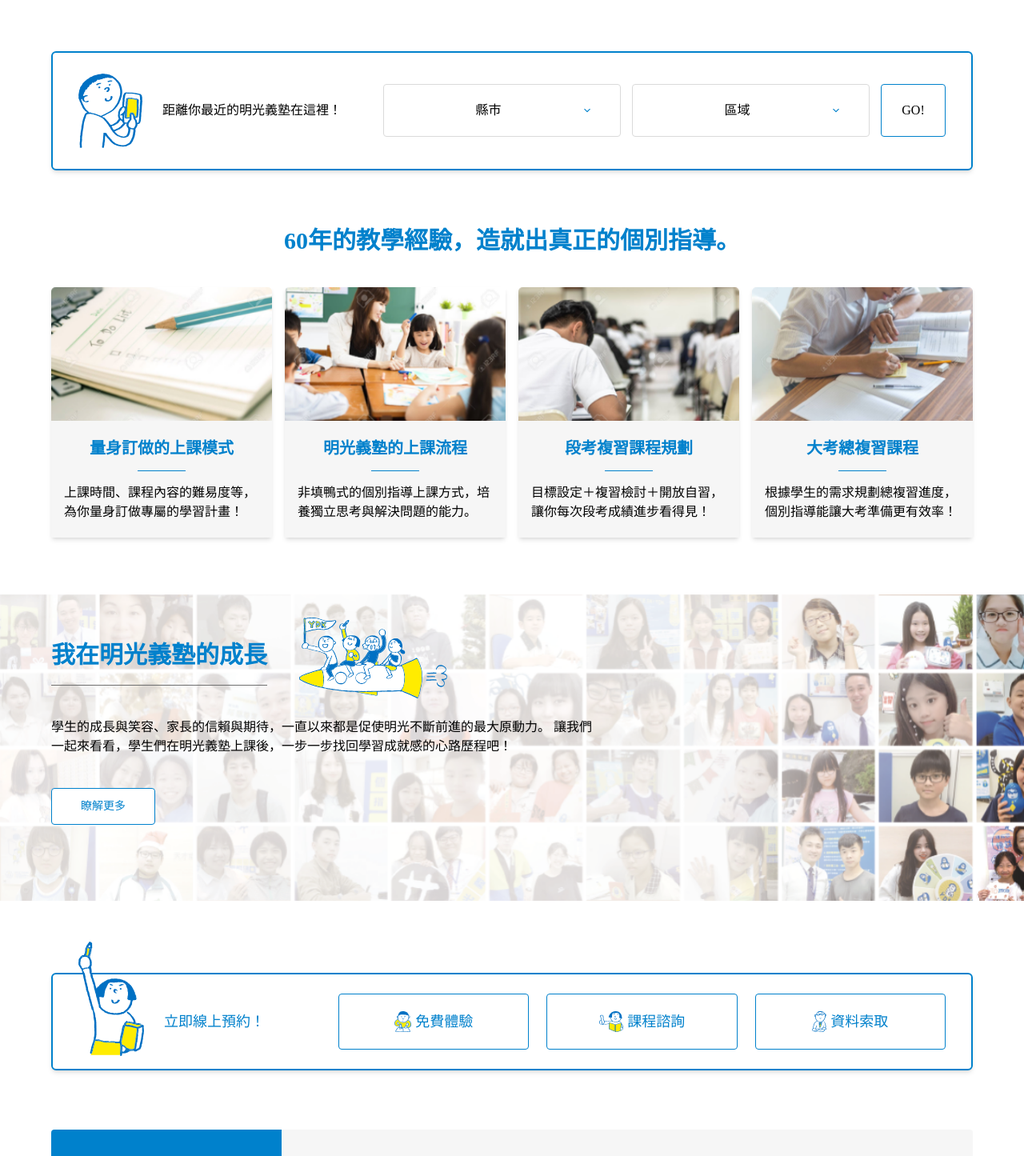
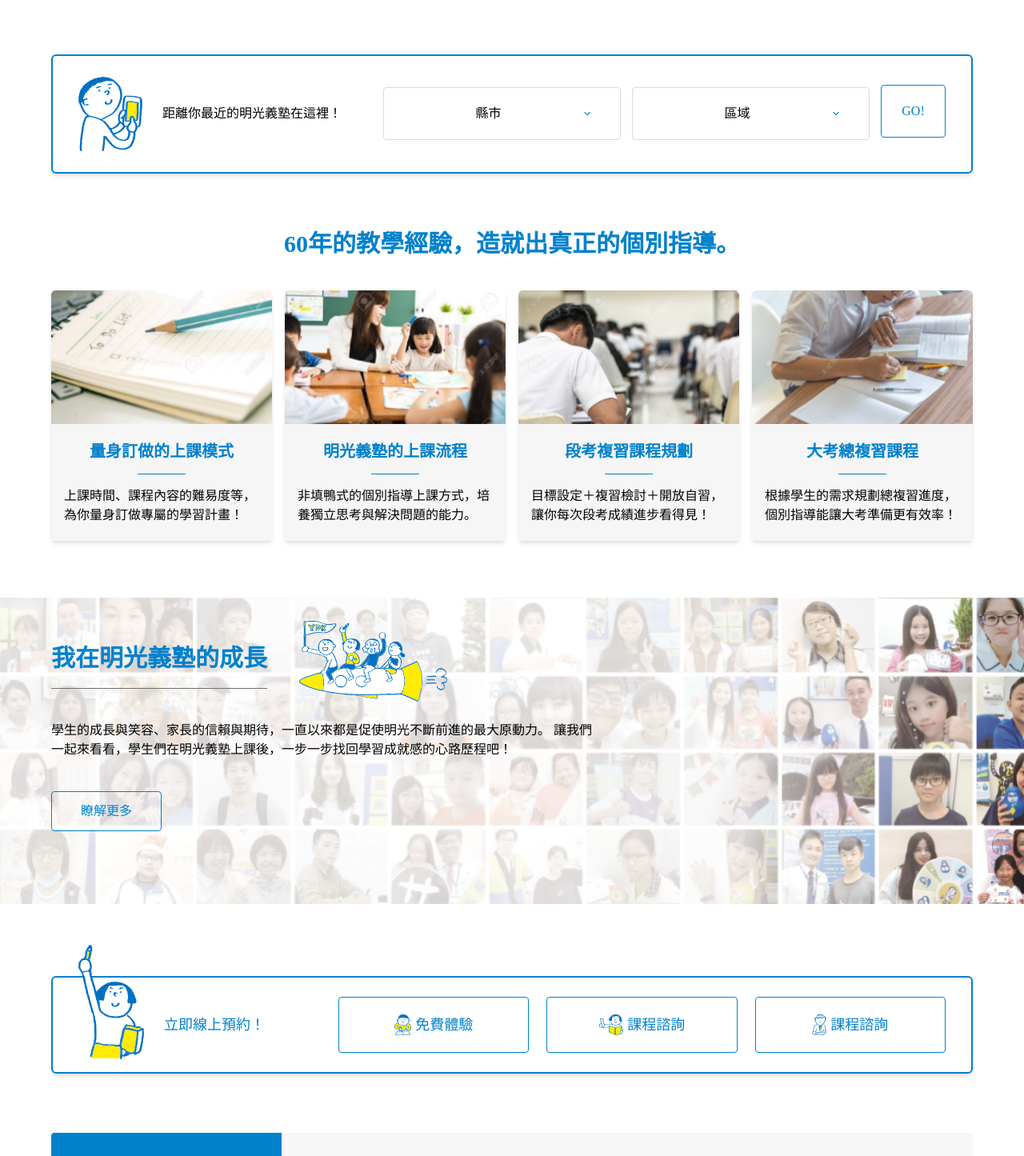
Before and after one commit to RhinoLee/edu_web, a Vue app: page / in a window 1280 px wide. Shown: the part 1279-2724 px from the top of the page at 80% size. Built offline with nearby package versions, Linux system fonts and the light colour scheme; a web font is replaced by a local one.

Commit message:
button animation

```diff
--- /dev/null
+++ b/src/components/Common/LinkButton.vue
@@ -0,0 +1,79 @@
+<script setup>
+import { onMounted, reactive } from "vue"
+const props = defineProps({
+  btnClass: {
+    type: Array
+  },
+  btnLink: {
+    type: String
+  },
+  icon: {
+    type: String
+  },
+  iconClass: {
+    type: Array
+  }
+})
+
+const activeStyle = reactive({ style: {} })
+
+function buttonEnter(e) {
+
+  activeStyle.style = {}
+
+  const enterX = Math.round((e.layerX / e.target.offsetWidth) * 100)
+  const enterY = Math.round((e.layerY / e.target.offsetHeight) * 100)
+
+  setTimeout(() => {
+    activeStyle.style = {
+      width: "600px",
+      height: "600px",
+      left: enterX + '%',
+      top: enterY + '%',
+    }
+  }, 10)
+}
+
+function buttonLeave(e) {
+  const leaveX = Math.round((e.layerX / e.target.offsetWidth) * 100)
+  const leaveY = Math.round((e.layerY / e.target.offsetHeight) * 100)
+
+  activeStyle.style = {
+    width: "0px",
+    height: "0px",
+    left: leaveX + '%',
+    top: leaveY + '%',
+  }
+}
+
+</script>
+<template>
+  <!-- with icon -->
+  <a v-if="icon" @mouseenter="buttonEnter" @mouseleave="buttonLeave" :href="btnLink" :class="btnClass"
+    class="relative flex justify-center items-center border border-edu-blue rounded overflow-hidden z-10">
+    <div :class="iconClass"><img class="block h-full" :src="icon">
+    </div>
+    <p class="text-edu-blue text-base xl:text-lg">
+      <slot></slot>
+    </p>
+    <div
+      class="absolute block w-0 h-0 -translate-x-1/2 -translate-y-1/2 transition-all duration-500 bg-edu-yellow z-[-1] rounded-full"
+      :style="activeStyle.style">
+    </div>
+  </a>
+
+  <!-- without icon -->
+  <a v-else @mouseenter="buttonEnter" @mouseleave="buttonLeave" :href="btnLink" :class="btnClass" class="relative inline-block border border-edu-blue rounded text-edu-blue overflow-hidden z-10
+
+    ">
+    <slot></slot>
+    <div
+      class="absolute block w-0 h-0 -translate-x-1/2 -translate-y-1/2 transition-all duration-500 bg-edu-yellow z-[-1] rounded-full"
+      :style="activeStyle.style">
+    </div>
+  </a>
+</template>
+
+
+<style scoped>
+</style>
--- a/src/components/Home/Admissions.vue
+++ b/src/components/Home/Admissions.vue
@@ -1,3 +1,6 @@
+<script setup>
+import LinkButton from "@/components/Common/LinkButton.vue"
+</script>
 <template>
   <div class="bg-edu-bg">
     <div class="flex flex-col md:flex-row">
@@ -10,7 +13,7 @@
       ">
         <p class="text-edu-text">承襲日本明光義塾60年的個別指導教學經驗，明光義塾自2016年開始在台灣開設教室以來，至今足跡已遍佈全台北中南地區，教室數更達80餘間，正式成為教學經驗、教室數量、學生人數皆台灣第一的個別指導。 未來也將不斷邁進，期待自立學習的種子能在每位孩子的學習路上萌芽。</p>
         <div class="flex mt-[20px] justify-end">
-          <button class="py-3 px-9 text-sm text-edu-blue bg-white border border-edu-blue rounded">瞭解更多</button>
+          <LinkButton :btnClass="['px-9', 'py-3']" btnLink="#">瞭解更多</LinkButton>
         </div>
       </div>
     </div>
--- a/src/components/Home/Appointment.vue
+++ b/src/components/Home/Appointment.vue
@@ -1,3 +1,9 @@
+<script setup>
+import LinkButton from "@/components/Common/LinkButton.vue"
+import icon_free from "@/assets/images/icon/icon_free.svg"
+import icon_class from "@/assets/images/icon/icon_class.svg"
+import icon_info from "@/assets/images/icon/icon_info.svg"
+</script>
 <template>
   <div class="mb-[74px]">
     <div class="container">
@@ -5,39 +11,25 @@
         class="relative flex flex-wrap justify-center items-center w-full border-2 border-edu-blue rounded-md pt-[24px] pb-[24px] pl-[22px] pr-[22px] xl:pl-[32px] xl:pr-[32px] shadow-md">
         <div class="w-[100%] lg:w-[30%] flex items-center">
           <div class="relative w-[82px]">
-            <div class="absolute w-[82px] left-0 -top-[130px] lg:-top-[100px]"><img class="w-full" src="@/assets/images/image/img_reserve.svg" alt=""></div>
+            <div class="absolute w-[82px] left-0 -top-[130px] lg:-top-[100px]"><img class="w-full"
+                src="@/assets/images/image/img_reserve.svg" alt=""></div>
           </div>
-          <h3
-            class="pl-[25px] text-sm text-edu-blue fonr-bold text-right sm:text-base xl:text-lg">
+          <h3 class="pl-[25px] text-sm text-edu-blue fonr-bold text-right sm:text-base xl:text-lg">
             立即線上預約！</h3>
         </div>
-        <div class="w-[100%] lg:w-[70%] grid grid-cols-1 gap-y-[18px] md:grid-cols-3 md:gap-y-0 gap-x-[22px] mt-[20px] lg:mt-0 lg:flex-1">
+        <div
+          class="w-[100%] lg:w-[70%] grid grid-cols-1 gap-y-[18px] md:grid-cols-3 md:gap-y-0 gap-x-[22px] mt-[20px] lg:mt-0 lg:flex-1">
           <div>
-            <a href="#"
-              class="flex justify-center items-center px-[38px] py-[20px] border border-edu-blue rounded hover:bg-edu-yellow">
-              <div class="h-[26px] mr-[5px]"><img class="block h-full" src="@/assets/images/icon/icon_free.svg"
-                  alt="免費體驗">
-              </div>
-              <p class="text-edu-blue text-base xl:text-lg">免費體驗</p>
-            </a>
+            <LinkButton btnLink="#" :icon="icon_free" :iconClass="['h-[26px]', 'mr-[5px]']"
+              :btnClass="['px-[38px]', 'py-[20px]']">免費體驗</LinkButton>
           </div>
           <div>
-            <a href="#"
-              class="flex justify-center items-center px-[38px] py-[20px] border border-edu-blue rounded hover:bg-edu-yellow">
-              <div class="h-[26px] mr-[5px]"><img class="block h-full" src="@/assets/images/icon/icon_class.svg"
-                  alt="課程諮詢">
-              </div>
-              <p class="text-edu-blue text-base xl:text-lg">課程諮詢</p>
-            </a>
+            <LinkButton btnLink="#" :icon="icon_class" :iconClass="['h-[26px]', 'mr-[5px]']"
+              :btnClass="['px-[38px]', 'py-[20px]']">課程諮詢</LinkButton>
           </div>
           <div>
-            <a href="#"
-              class="flex justify-center items-center px-[38px] py-[20px] border border-edu-blue rounded hover:bg-edu-yellow">
-              <div class="h-[26px] mr-[5px]"><img class="block h-full" src="@/assets/images/icon/icon_info.svg"
-                  alt="資料索取">
-              </div>
-              <p class="text-edu-blue text-base xl:text-lg">資料索取</p>
-            </a>
+            <LinkButton btnLink="#" :icon="icon_info" :iconClass="['h-[26px]', 'mr-[5px]']"
+              :btnClass="['px-[38px]', 'py-[20px]']">課程諮詢</LinkButton>
           </div>
         </div>
       </div>
--- a/src/components/Home/Growing.vue
+++ b/src/components/Home/Growing.vue
@@ -1,3 +1,6 @@
+<script setup>
+import LinkButton from "@/components/Common/LinkButton.vue"
+</script>
 <template>
   <div class="w-full mb-[90px] h-[350px] xl:h-0 xl:pt-[30%] bg-growing bg-no-repeat bg-cover relative 2xl:pt-[400px]">
     <div class="absolute top-1/2 left-1/2 -translate-y-1/2  -translate-x-1/2 container
@@ -15,7 +18,7 @@
         </div>
         <p>學生的成長與笑容、家長的信賴與期待，一直以來都是促使明光不斷前進的最大原動力。 讓我們一起來看看，學生們在明光義塾上課後，一步一步找回學習成就感的心路歷程吧！</p>
         <div class="flex mt-[20px] xl:mt-[40px]">
-          <button class="py-3 px-9 text-sm text-edu-blue bg-white border border-edu-blue rounded">瞭解更多</button>
+          <LinkButton :btnClass="['px-9', 'py-3']" btnLink="#">瞭解更多</LinkButton>
         </div>
       </div>
     </div>
--- a/src/components/Home/Location.vue
+++ b/src/components/Home/Location.vue
@@ -1,3 +1,6 @@
+<script setup>
+import LinkButton from "@/components/Common/LinkButton.vue"
+</script>
 <template>
   <div class="pt-[70px]">
     <div class="container">
@@ -26,8 +29,8 @@
               <option value="">區域</option>
             </select>
           </div>
-          <div class="w-[100%] sm:w-[12%] sm:ml-[14px]">
-            <button class="w-[100%] mt-[20px] px-[16px] py-[16px] sm:mt-0 sm:px-[20px] sm:py-[20px] border border-edu-blue rounded">GO!</button>
+          <div class="w-[100%] sm:w-[12%] sm:ml-[14px] text-center">
+            <LinkButton :btnClass="['w-full', 'mt-[20px]', 'px-[16px]', 'py-[16px]', 'sm:mt-0', 'sm:px-[20px]', 'sm:py-[20px]']" btnLink="#">GO!</LinkButton>
           </div>
         </div>
       </div>
--- a/src/components/Home/News.vue
+++ b/src/components/Home/News.vue
@@ -1,4 +1,5 @@
 <script setup>
+import LinkButton from "@/components/Common/LinkButton.vue"
 const newsList = [
   {
     date: "2022-10-22",
@@ -42,7 +43,7 @@ const newsList = [
     </div>
 
     <div class="flex justify-center items-center">
-      <a href="#" class="inline-block px-[35px] py-[12px] border border-edu-blue rounded text-edu-blue hover:bg-edu-yellow">公告一覽</a>
+      <LinkButton :btnClass="['px-[35px]', 'py-[12px]']" btnLink="#">公告一覽</LinkButton>
     </div>
   </div>
 </template>
```
